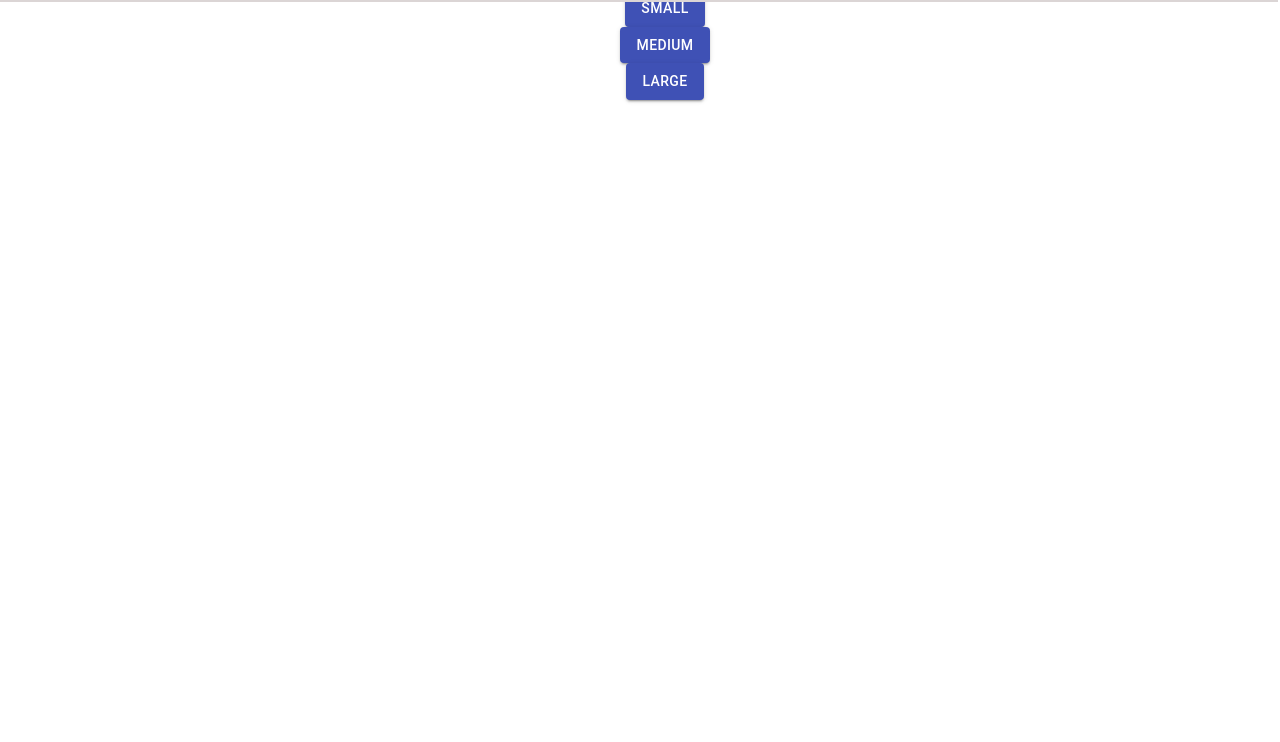
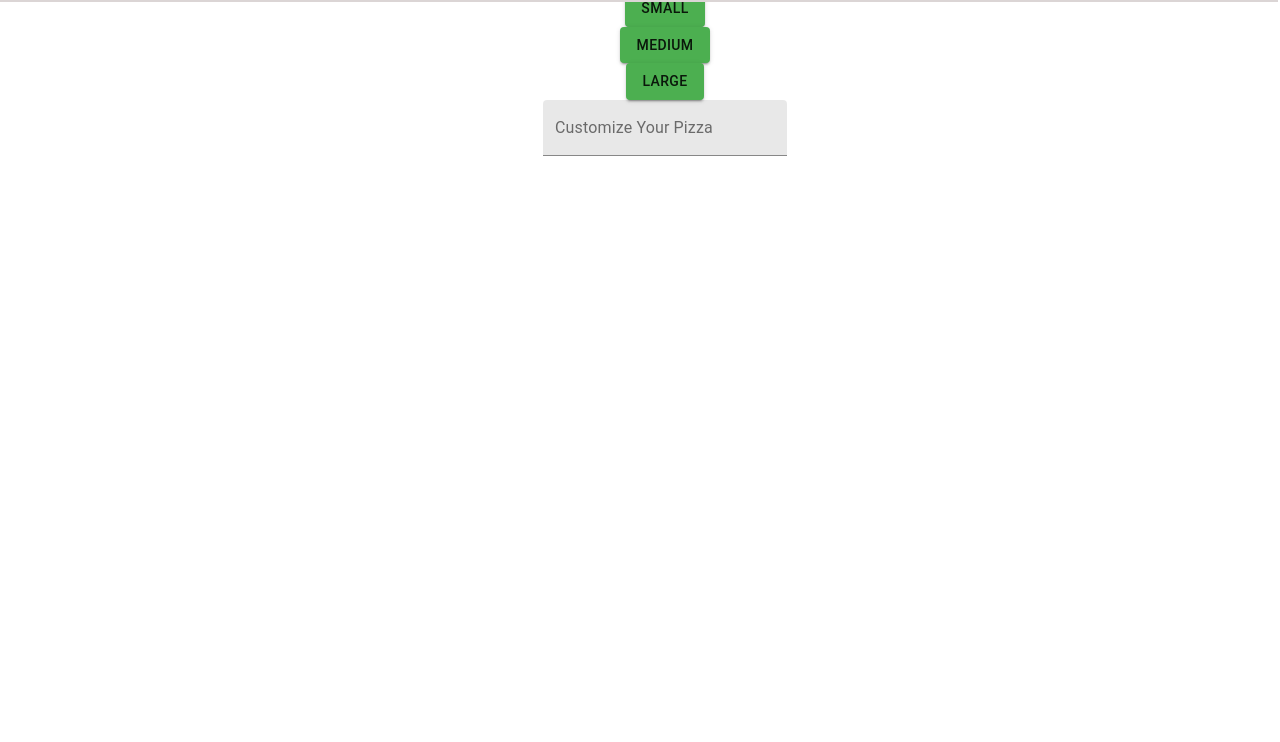
Before and after one commit to pizza-now/earthxhack20, a React app: page /selectsize in a window 1280 px wide. Shown: the part 58-800 px from the top of the page. Built offline with nearby package versions, Linux system fonts and the light colour scheme; no server answers.

Commit message:
home page

```diff
--- a/client/components/selectSize.js
+++ b/client/components/selectSize.js
@@ -1,18 +1,41 @@
 import React from 'react';
 import Button from '@material-ui/core/Button';
+import { createMuiTheme } from '@material-ui/core/styles';
+import { ThemeProvider } from '@material-ui/styles';
+import { TextField } from '@material-ui/core';
+const theme = createMuiTheme({
+  palette: {
+    primary: {
+      main: '#4caf50',
+    },
+    contrastThreshold: 3,
+    tonalOffset: 0.2,
+  },
+});
 
 export default function SelectSize() {
   return (
     <div className='pizza'>
+    <ThemeProvider theme={theme}>
+    <div>
       <Button variant="contained" color="primary">
         Small
       </Button>
+      </div>
+      <div>
       <Button variant="contained" color="primary">
         Medium
       </Button>
+      </div>
+      <div>
       <Button variant="contained" color="primary">
         Large
       </Button>
+      </div>
+      </ThemeProvider>
+      <div>
+      <TextField id="filled-basic" label="Customize Your Pizza" variant="filled" />
+      </div>
     </div>
   );
 }
--- a/public/style.css
+++ b/public/style.css
@@ -43,7 +43,7 @@ body {
   padding: 0 10px;
   color: black;
 }
-main {
+#main {
   align-items: center;
   display: flex;
   flex-direction: column;
```
